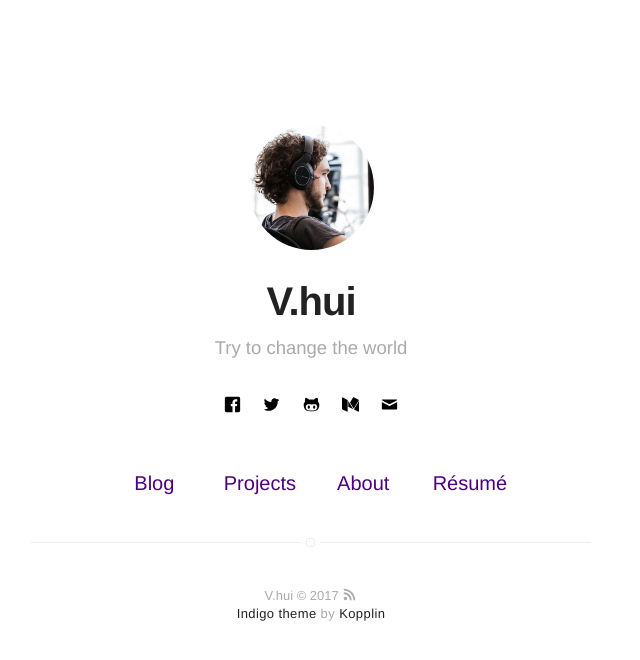
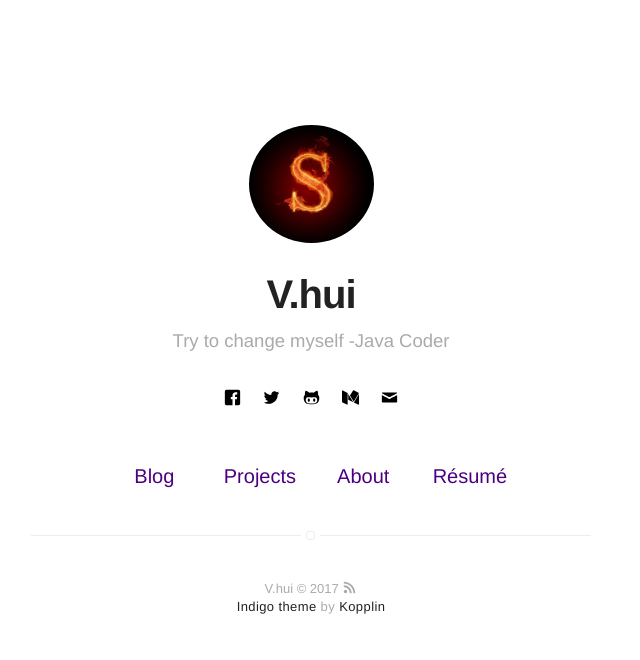
Before and after one commit to VIPshao/VIPShao.github.io, a Jekyll site: the page built from index.html, in a window 1280 px wide. Shown: the top 660 px of the page, without its empty margins (329-969 px from the left). Built offline with Jekyll 4.4.1, drawn with Linux system fonts in a browser that asks for light colours.

Commit message:
sign update

```diff
--- a/_config.yml
+++ b/_config.yml
@@ -1,6 +1,6 @@
 # main text of home
 name:  V.hui
-bio: Try to change the world
+bio: Try to change myself -Java Coder
 
 # twitter summary info
 description: At first, I thought I knew everything, but then I found out that the truth is I don't know anything.
@@ -8,7 +8,7 @@ description: At first, I thought I knew everything, but then I found out that th
 # if it's an external image, update below for true
 # better with square images
 external-image: false
-picture: assets/images/profile.jpg
+picture: assets/images/sign.jpg
 
 # If you want to include your resume, set to true
 # and specify source (external or local).
@@ -55,9 +55,9 @@ email: v.shaohui@qq.com
 authors:
     V.hui:
         name: Shao Hui
-        bio: Try to change the world
+        bio: Try to change myself -Java Coder
         external-image: false
-        picture: assets/images/profile.jpg
+        picture: assets/images/sign.jpg
         twitter: johndoe
 
 # do you want a larger site? change the option below
```
Also changed, not shown: assets/images/sign.jpg (added).
